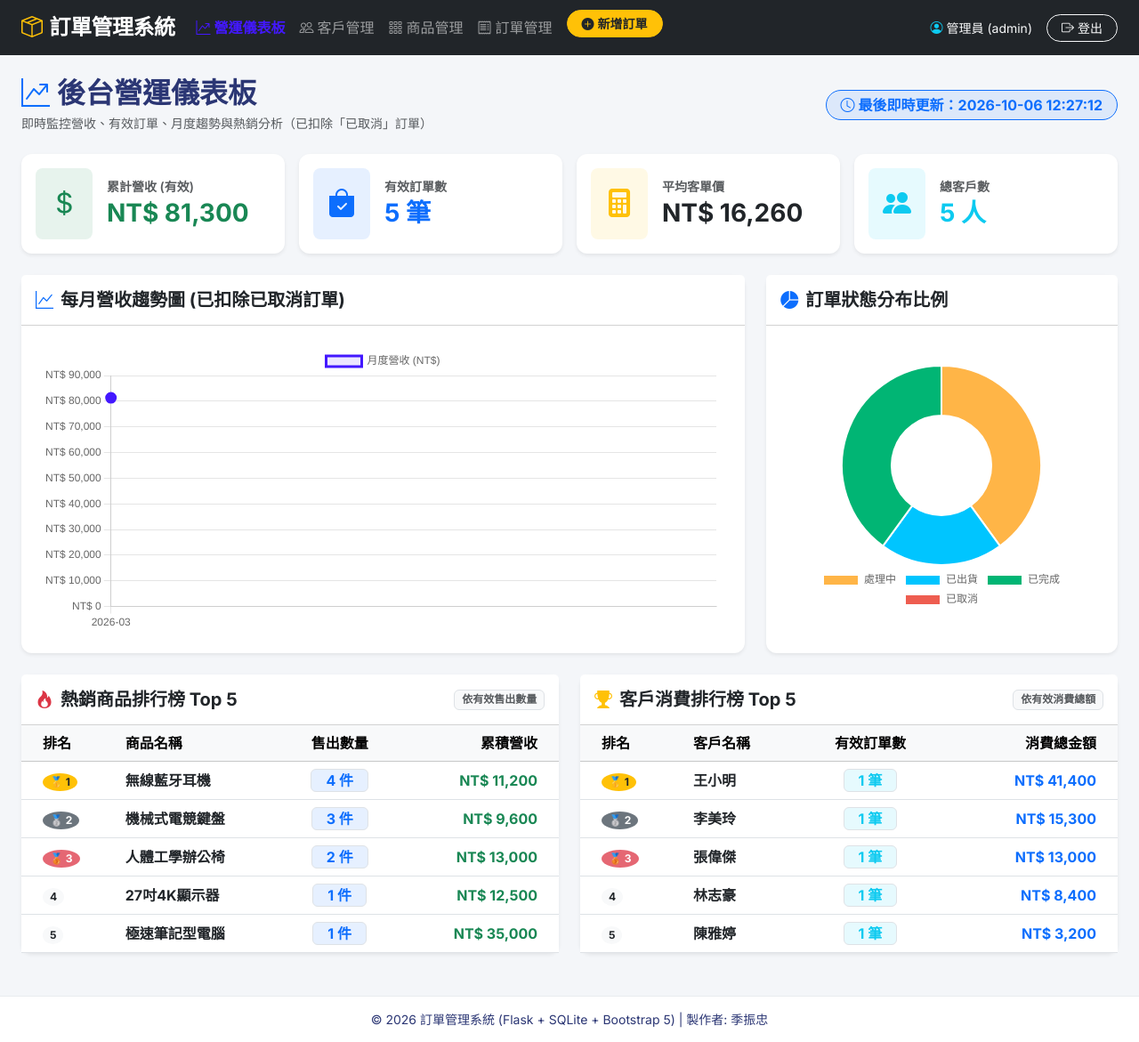
After one commit to ryanjih1973-max/test0929, a Flask app: page /admin in a window 1280 px wide. The commit adds this page. Shown: the whole page at 89% size. Run offline with Flask 3, Linux system fonts and the light colour scheme; a user stored in the database is signed in; data comes from the database, SQL or seed files in the repository.

Commit message:
新增後台營運儀表板 /admin 功能：KPI卡(排除已取消)、Chart.js月度營收趨勢圖與狀態環圈圖、熱銷Top5、客戶消費排行Top5、千分位與響應式卡片

```diff
--- a/app.py
+++ b/app.py
@@ -71,47 +71,108 @@ def logout():
     return redirect(url_for("login"))
 
 # ---------------------------------------------------------
-# 儀表板 / 首頁 Route (需要管理員權限)
+# 後台營運儀表板 Route /admin (需要管理員權限)
 # ---------------------------------------------------------
 @app.route("/")
 @login_required
 def index():
+    return redirect(url_for("admin_dashboard"))
+
+@app.route("/admin")
+@login_required
+def admin_dashboard():
     conn = get_db()
     cursor = conn.cursor()
 
-    # 1. 參數化與安全性統計查詢
-    cursor.execute("SELECT COUNT(*) AS total FROM orders;")
-    total_orders = cursor.fetchone()["total"]
+    # 1. 四張 KPI 卡片 (「已取消」的訂單不列入計算)
+    cursor.execute("""
+        SELECT COALESCE(SUM(oi.quantity * oi.unit_price), 0) AS total_revenue,
+               COUNT(DISTINCT o.order_id) AS valid_orders
+        FROM orders o
+        JOIN order_item oi ON o.order_id = oi.order_id
+        WHERE o.status != '已取消';
+    """)
+    kpi_res = cursor.fetchone()
+    total_revenue = kpi_res["total_revenue"]
+    valid_orders = kpi_res["valid_orders"]
 
+    # 平均客單價 (有效營收 / 有效訂單數)
+    avg_order_value = int(total_revenue / valid_orders) if valid_orders > 0 else 0
+
+    # 總客戶數
     cursor.execute("SELECT COUNT(*) AS total FROM customer;")
     total_customers = cursor.fetchone()["total"]
 
-    cursor.execute("SELECT COUNT(*) AS total FROM product;")
-    total_products = cursor.fetchone()["total"]
+    # 2. 每月營收趨勢圖 (折線圖，排除已取消訂單)
+    cursor.execute("""
+        SELECT strftime('%Y-%m', o.order_date) AS month,
+               COALESCE(SUM(oi.quantity * oi.unit_price), 0) AS monthly_revenue
+        FROM orders o
+        JOIN order_item oi ON o.order_id = oi.order_id
+        WHERE o.status != '已取消'
+        GROUP BY month
+        ORDER BY month ASC;
+    """)
+    month_rows = cursor.fetchall()
+    month_labels = [row["month"] for row in month_rows]
+    month_data = [row["monthly_revenue"] for row in month_rows]
 
-    cursor.execute("SELECT COALESCE(SUM(quantity * unit_price), 0) AS total FROM order_item;")
-    total_revenue = cursor.fetchone()["total"]
+    # 3. 訂單狀態分布 (環圈圖)
+    cursor.execute("""
+        SELECT status, COUNT(*) AS count
+        FROM orders
+        GROUP BY status;
+    """)
+    status_rows = cursor.fetchall()
+    status_map = {row["status"]: row["count"] for row in status_rows}
+    status_labels = ["處理中", "已出貨", "已完成", "已取消"]
+    status_data = [status_map.get(lbl, 0) for lbl in status_labels]
 
-    # 2. 最新 5 筆訂單
+    # 4. 熱銷商品 Top 5 (排除已取消訂單)
     cursor.execute("""
-        SELECT o.order_id, o.order_code, c.name AS customer_name, o.order_date, o.status, o.salesperson,
-               COALESCE(SUM(oi.quantity * oi.unit_price), 0) AS total_amount
+        SELECT p.name,
+               SUM(oi.quantity) AS total_qty,
+               SUM(oi.quantity * oi.unit_price) AS total_revenue
+        FROM order_item oi
+        JOIN product p ON oi.product_id = p.product_id
+        JOIN orders o ON oi.order_id = o.order_id
+        WHERE o.status != '已取消'
+        GROUP BY p.product_id
+        ORDER BY total_qty DESC
+        LIMIT 5;
+    """)
+    top_products = cursor.fetchall()
+
+    # 5. 客戶消費排行 Top 5 (排除已取消訂單)
+    cursor.execute("""
+        SELECT c.name,
+               COUNT(DISTINCT o.order_id) AS order_count,
+               SUM(oi.quantity * oi.unit_price) AS total_spent
         FROM orders o
         JOIN customer c ON o.customer_id = c.customer_id
-        LEFT JOIN order_item oi ON o.order_id = oi.order_id
-        GROUP BY o.order_id
-        ORDER BY o.order_id DESC
+        JOIN order_item oi ON o.order_id = oi.order_id
+        WHERE o.status != '已取消'
+        GROUP BY c.customer_id
+        ORDER BY total_spent DESC
         LIMIT 5;
     """)
-    recent_orders = cursor.fetchall()
+    top_customers = cursor.fetchall()
     conn.close()
 
-    return render_template("index.html",
-                           total_orders=total_orders,
+    current_time = datetime.datetime.now().strftime("%Y-%m-%d %H:%M:%S")
+
+    return render_template("admin_dashboard.html",
                            total_revenue=total_revenue,
+                           valid_orders=valid_orders,
+                           avg_order_value=avg_order_value,
                            total_customers=total_customers,
-                           total_products=total_products,
-                           recent_orders=recent_orders)
+                           month_labels=month_labels,
+                           month_data=month_data,
+                           status_labels=status_labels,
+                           status_data=status_data,
+                           top_products=top_products,
+                           top_customers=top_customers,
+                           current_time=current_time)
 
 # ---------------------------------------------------------
 # 客戶管理 Routes (參數化查詢 + 管理員權限)
--- /dev/null
+++ b/templates/admin_dashboard.html
@@ -0,0 +1,277 @@
+{% extends "base.html" %}
+
+{% block title %}後台營運儀表板 - 訂單管理系統{% endblock %}
+
+{% block content %}
+<div class="d-flex justify-content-between align-items-center mb-4">
+    <div>
+        <h2 class="fw-bold mb-1"><i class="bi bi-graph-up-arrow me-2 text-primary"></i>後台營運儀表板</h2>
+        <p class="text-muted small mb-0">即時監控營收、有效訂單、月度趨勢與熱銷分析（已扣除「已取消」訂單）</p>
+    </div>
+    <div>
+        <span class="badge bg-primary bg-opacity-10 text-primary border border-primary px-3 py-2 rounded-pill fs-6">
+            <i class="bi bi-clock me-1"></i>最後即時更新：{{ current_time }}
+        </span>
+    </div>
+</div>
+
+<!-- 1. 上方 4 張 KPI 卡片 (響應式：手機單欄 col-12，平板 col-sm-6，電腦 col-lg-3) -->
+<div class="row g-3 mb-4">
+    <div class="col-12 col-sm-6 col-lg-3">
+        <div class="card p-3 border-0 shadow-sm bg-white h-100">
+            <div class="d-flex align-items-center">
+                <div class="rounded-3 p-3 bg-success bg-opacity-10 text-success me-3">
+                    <i class="bi bi-currency-dollar fs-2"></i>
+                </div>
+                <div>
+                    <h6 class="text-muted mb-1 small fw-semibold">累計營收 (有效)</h6>
+                    <h3 class="fw-bold mb-0 text-success">NT$ {{ "{:,}".format(total_revenue) }}</h3>
+                </div>
+            </div>
+        </div>
+    </div>
+    <div class="col-12 col-sm-6 col-lg-3">
+        <div class="card p-3 border-0 shadow-sm bg-white h-100">
+            <div class="d-flex align-items-center">
+                <div class="rounded-3 p-3 bg-primary bg-opacity-10 text-primary me-3">
+                    <i class="bi bi-bag-check-fill fs-2"></i>
+                </div>
+                <div>
+                    <h6 class="text-muted mb-1 small fw-semibold">有效訂單數</h6>
+                    <h3 class="fw-bold mb-0 text-primary">{{ "{:,}".format(valid_orders) }} 筆</h3>
+                </div>
+            </div>
+        </div>
+    </div>
+    <div class="col-12 col-sm-6 col-lg-3">
+        <div class="card p-3 border-0 shadow-sm bg-white h-100">
+            <div class="d-flex align-items-center">
+                <div class="rounded-3 p-3 bg-warning bg-opacity-10 text-warning me-3">
+                    <i class="bi bi-calculator-fill fs-2"></i>
+                </div>
+                <div>
+                    <h6 class="text-muted mb-1 small fw-semibold">平均客單價</h6>
+                    <h3 class="fw-bold mb-0 text-dark">NT$ {{ "{:,}".format(avg_order_value) }}</h3>
+                </div>
+            </div>
+        </div>
+    </div>
+    <div class="col-12 col-sm-6 col-lg-3">
+        <div class="card p-3 border-0 shadow-sm bg-white h-100">
+            <div class="d-flex align-items-center">
+                <div class="rounded-3 p-3 bg-info bg-opacity-10 text-info me-3">
+                    <i class="bi bi-people-fill fs-2"></i>
+                </div>
+                <div>
+                    <h6 class="text-muted mb-1 small fw-semibold">總客戶數</h6>
+                    <h3 class="fw-bold mb-0 text-info">{{ "{:,}".format(total_customers) }} 人</h3>
+                </div>
+            </div>
+        </div>
+    </div>
+</div>
+
+<!-- 2. 圖表區域: 每月營收趨勢 (折線圖) & 訂單狀態分布 (環圈圖) -->
+<div class="row g-4 mb-4">
+    <div class="col-12 col-lg-8">
+        <div class="card shadow-sm border-0 h-100">
+            <div class="card-header bg-white py-3">
+                <h5 class="fw-bold mb-0 text-dark"><i class="bi bi-graph-up text-primary me-2"></i>每月營收趨勢圖 (已扣除已取消訂單)</h5>
+            </div>
+            <div class="card-body p-4">
+                <div style="height: 320px; position: relative;">
+                    <canvas id="revenueLineChart"></canvas>
+                </div>
+            </div>
+        </div>
+    </div>
+    <div class="col-12 col-lg-4">
+        <div class="card shadow-sm border-0 h-100">
+            <div class="card-header bg-white py-3">
+                <h5 class="fw-bold mb-0 text-dark"><i class="bi bi-pie-chart-fill text-primary me-2"></i>訂單狀態分布比例</h5>
+            </div>
+            <div class="card-body p-4 d-flex align-items-center justify-content-center">
+                <div style="height: 280px; width: 100%; position: relative;">
+                    <canvas id="statusDoughnutChart"></canvas>
+                </div>
+            </div>
+        </div>
+    </div>
+</div>
+
+<!-- 3. 熱銷商品 Top 5 & 客戶消費排行 Top 5 -->
+<div class="row g-4 mb-4">
+    <div class="col-12 col-lg-6">
+        <div class="card shadow-sm border-0 h-100">
+            <div class="card-header bg-white py-3 d-flex justify-content-between align-items-center">
+                <h5 class="fw-bold mb-0 text-dark"><i class="bi bi-fire text-danger me-2"></i>熱銷商品排行榜 Top 5</h5>
+                <span class="badge bg-light text-muted border">依有效售出數量</span>
+            </div>
+            <div class="card-body p-0">
+                <div class="table-responsive">
+                    <table class="table table-hover align-middle mb-0">
+                        <thead class="table-light">
+                            <tr>
+                                <th class="ps-4">排名</th>
+                                <th>商品名稱</th>
+                                <th class="text-center">售出數量</th>
+                                <th class="text-end pe-4">累積營收</th>
+                            </tr>
+                        </thead>
+                        <tbody>
+                            {% for p in top_products %}
+                            <tr>
+                                <td class="ps-4">
+                                    {% if loop.index == 1 %}
+                                        <span class="badge bg-warning text-dark rounded-circle px-2 py-1">🥇 1</span>
+                                    {% elif loop.index == 2 %}
+                                        <span class="badge bg-secondary text-white rounded-circle px-2 py-1">🥈 2</span>
+                                    {% elif loop.index == 3 %}
+                                        <span class="badge bg-danger bg-opacity-75 text-white rounded-circle px-2 py-1">🥉 3</span>
+                                    {% else %}
+                                        <span class="badge bg-light text-dark rounded-circle px-2 py-1">{{ loop.index }}</span>
+                                    {% endif %}
+                                </td>
+                                <td class="fw-bold text-dark">{{ p.name }}</td>
+                                <td class="text-center"><span class="badge bg-primary bg-opacity-10 text-primary border px-3 py-1 fw-bold fs-6">{{ p.total_qty }} 件</span></td>
+                                <td class="text-end pe-4 fw-bold text-success">NT$ {{ "{:,}".format(p.total_revenue) }}</td>
+                            </tr>
+                            {% else %}
+                            <tr>
+                                <td colspan="4" class="text-center py-4 text-muted">尚無商品銷售紀錄</td>
+                            </tr>
+                            {% endfor %}
+                        </tbody>
+                    </table>
+                </div>
+            </div>
+        </div>
+    </div>
+
+    <div class="col-12 col-lg-6">
+        <div class="card shadow-sm border-0 h-100">
+            <div class="card-header bg-white py-3 d-flex justify-content-between align-items-center">
+                <h5 class="fw-bold mb-0 text-dark"><i class="bi bi-trophy-fill text-warning me-2"></i>客戶消費排行榜 Top 5</h5>
+                <span class="badge bg-light text-muted border">依有效消費總額</span>
+            </div>
+            <div class="card-body p-0">
+                <div class="table-responsive">
+                    <table class="table table-hover align-middle mb-0">
+                        <thead class="table-light">
+                            <tr>
+                                <th class="ps-4">排名</th>
+                                <th>客戶名稱</th>
+                                <th class="text-center">有效訂單數</th>
+                                <th class="text-end pe-4">消費總金額</th>
+                            </tr>
+                        </thead>
+                        <tbody>
+                            {% for c in top_customers %}
+                            <tr>
+                                <td class="ps-4">
+                                    {% if loop.index == 1 %}
+                                        <span class="badge bg-warning text-dark rounded-circle px-2 py-1">🥇 1</span>
+                                    {% elif loop.index == 2 %}
+                                        <span class="badge bg-secondary text-white rounded-circle px-2 py-1">🥈 2</span>
+                                    {% elif loop.index == 3 %}
+                                        <span class="badge bg-danger bg-opacity-75 text-white rounded-circle px-2 py-1">🥉 3</span>
+                                    {% else %}
+                                        <span class="badge bg-light text-dark rounded-circle px-2 py-1">{{ loop.index }}</span>
+                                    {% endif %}
+                                </td>
+                                <td class="fw-bold text-dark">{{ c.name }}</td>
+                                <td class="text-center"><span class="badge bg-info bg-opacity-10 text-info border px-3 py-1 fw-bold fs-6">{{ c.order_count }} 筆</span></td>
+                                <td class="text-end pe-4 fw-bold text-primary">NT$ {{ "{:,}".format(c.total_spent) }}</td>
+                            </tr>
+                            {% else %}
+                            <tr>
+                                <td colspan="4" class="text-center py-4 text-muted">尚無客戶消費紀錄</td>
+                            </tr>
+                            {% endfor %}
+                        </tbody>
+                    </table>
+                </div>
+            </div>
+        </div>
+    </div>
+</div>
+{% endblock %}
+
+{% block extra_js %}
+<!-- 載入 Chart.js 繪製高質感統計圖表 -->
+<script src="https://cdn.jsdelivr.net/npm/chart.js@4.4.1/dist/chart.umd.min.js"></script>
+<script>
+    document.addEventListener('DOMContentLoaded', function() {
+        // 1. 渲染每月營收趨勢折線圖
+        const lineCtx = document.getElementById('revenueLineChart').getContext('2d');
+        const monthLabels = {{ month_labels | tojson }};
+        const monthData = {{ month_data | tojson }};
+
+        new Chart(lineCtx, {
+            type: 'line',
+            data: {
+                labels: monthLabels,
+                datasets: [{
+                    label: '月度營收 (NT$)',
+                    data: monthData,
+                    borderColor: '#4318ff',
+                    backgroundColor: 'rgba(67, 24, 255, 0.1)',
+                    fill: true,
+                    tension: 0.35,
+                    borderWidth: 3,
+                    pointBackgroundColor: '#4318ff',
+                    pointRadius: 5
+                }]
+            },
+            options: {
+                responsive: true,
+                maintainAspectRatio: false,
+                plugins: {
+                    legend: { display: true, position: 'top' },
+                    tooltip: {
+                        callbacks: {
+                            label: function(context) {
+                                return ' 月營收: NT$ ' + context.parsed.y.toLocaleString();
+                            }
+                        }
+                    }
+                },
+                scales: {
+                    y: {
+                        beginAtZero: true,
+                        ticks: {
+                            callback: function(value) {
+                                return 'NT$ ' + value.toLocaleString();
+                            }
+                        }
+                    }
+                }
+            }
+        });
+
+        // 2. 渲染訂單狀態分布環圈圖 (Doughnut Chart)
+        const doughnutCtx = document.getElementById('statusDoughnutChart').getContext('2d');
+        const statusLabels = {{ status_labels | tojson }};
+        const statusData = {{ status_data | tojson }};
+
+        new Chart(doughnutCtx, {
+            type: 'doughnut',
+            data: {
+                labels: statusLabels,
+                datasets: [{
+                    data: statusData,
+                    backgroundColor: ['#ffb547', '#00c5ff', '#01b574', '#ee5d50'],
+                    borderWidth: 2
+                }]
+            },
+            options: {
+                responsive: true,
+                maintainAspectRatio: false,
+                plugins: {
+                    legend: { position: 'bottom' }
+                }
+            }
+        });
+    });
+</script>
+{% endblock %}
--- a/templates/base.html
+++ b/templates/base.html
@@ -88,8 +88,8 @@
                 {% if session.get('admin_logged_in') %}
                 <ul class="navbar-nav me-auto mb-2 mb-lg-0 fs-6">
                     <li class="nav-item">
-                        <a class="nav-link {% if request.endpoint == 'index' %}active{% endif %}" href="{{ url_for('index') }}">
-                            <i class="bi bi-speedometer2 me-1"></i>儀表板
+                        <a class="nav-link {% if request.endpoint in ['index', 'admin_dashboard'] %}active{% endif %}" href="{{ url_for('admin_dashboard') }}">
+                            <i class="bi bi-graph-up-arrow me-1"></i>營運儀表板
                         </a>
                     </li>
                     <li class="nav-item">
```
